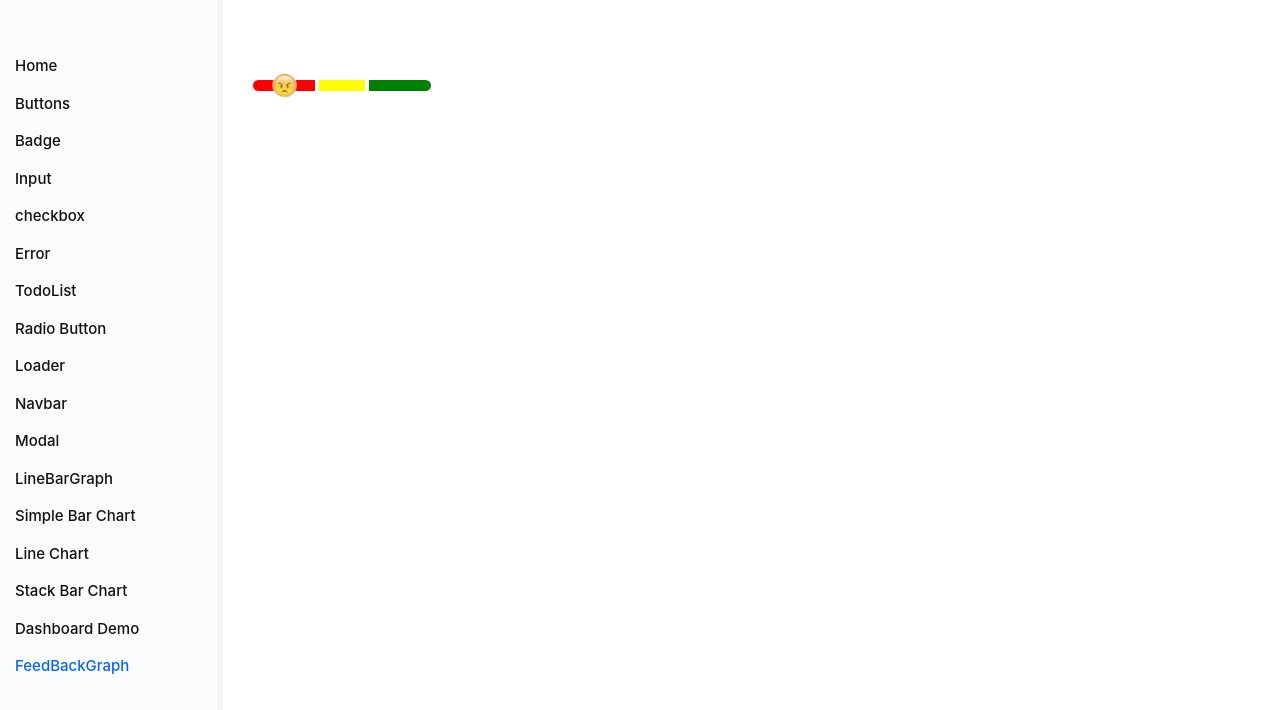
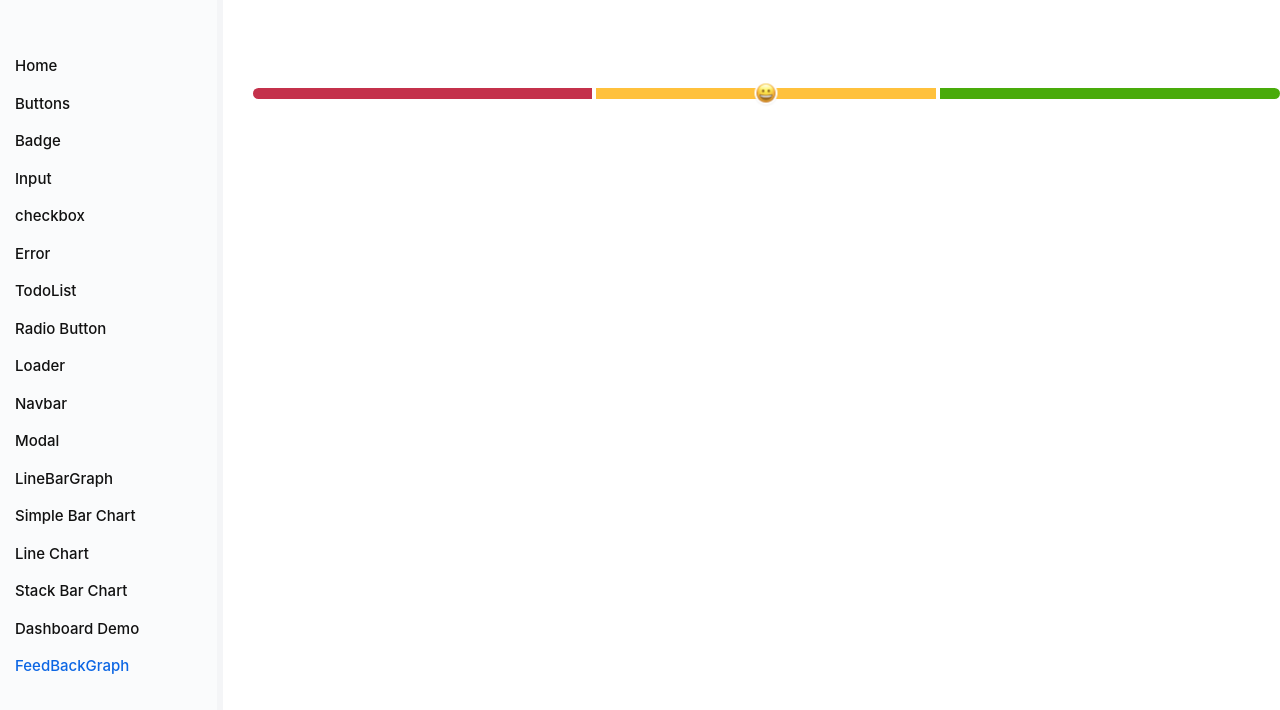
Before and after one commit to christojojo/wacpro-tasks, a React (Vite) app: page /FeedBackGraph in a window 1280 px wide. Shown: the top 710 px of the page. Built offline with nearby package versions, Linux system fonts and the light colour scheme.

Commit message:
feedback graph

```diff
--- a/src/components/BarFeedBack/BarFeedBAck.jsx
+++ b/src/components/BarFeedBack/BarFeedBAck.jsx
@@ -1,38 +1,30 @@
 import React from "react";
-  import Assets from "../../Common/Asset";
 
-  function BarFeedBAck() {
-    const customerRating = { id: "1", Name: "christo", Rating: "1" };
-    const totalRating = "10";
-    const feedbBackValue = customerRating.Rating;
-    // console.log(feedbBackValue);
-    const valuePosition = Math.min(feedbBackValue / totalRating * 100, 85);
-    // console.log(valuePosition, "percentage");
-    const leftPosition = `${valuePosition}%`;
-
-    const getImage=()=>{
-      if(valuePosition > 66){
-        return Assets.smiley
-      }
-      else if(valuePosition > 36){
-        return Assets.mediumEmoji
-      }
-      else{
-        return Assets.angryEmoji
-      }
-    }
+function BarFeedBAck({ icon }) {
+  const satisfaction = [
+    { id: 1, name: "recharge", color: "#C4314B" },
+    { id: 2, name: "maintain", level: "bad", color: "#FFC13C" },
+    { id: 3, name: "thrive", color: "#49AB0A" },
+  ];
 
   return (
-      <div className="relative w-fit">
-        <ul className="flex gap-1 max-w-[178px] w-full *:h-[11px] relative">
-          <li className="bg-[red] w-[65px] rounded-l-full"></li>
-          <li className="bg-[yellow] w-[48px]"></li>
-          <li className="bg-[green] w-[65px] rounded-r-full"></li>
+    <div>
+      <ul className="flex gap-1 py-2 overflow-hidden">
+        {satisfaction.map((item, index) => {
+          return (
+            <li
+              key={index}
+              className={`grow py-1 h-[11px] relative first:rounded-l-[10px] last:rounded-r-[10px]`}
+              style={{ background: item.color }}>
+              {item.level && (
+                <span className="absolute left-1/2 -translate-x-1/2 top-1/2 -translate-y-1/2">
+                  {icon}
+                </span>
+              )}
+            </li>
+          );
+        })}
       </ul>
-        <div className='absolute top-1/2 -translate-y-1/2 ' style={{ left: leftPosition}}>
-          {/* <img src={Assets.emoji} alt="" /> */}
-          <img src={getImage()} alt="" width={27} height={27} />
-        </div>
     </div>
   );
 }
--- a/src/pages/BarFeedBackPage.jsx
+++ b/src/pages/BarFeedBackPage.jsx
@@ -1,10 +1,11 @@
 import React from 'react'
 import BarFeedBAck from '../components/BarFeedBack/BarFeedBAck'
+import Assets from '../Common/Asset'
 
 function BarFeedBackPage() {
   return (
     <div className='pt-20 w-full' >
-      <BarFeedBAck/>
+      <BarFeedBAck icon={<img src={Assets.smiley} alt="" />}/>
     </div>
   )
 }
```
Lines whose indentation alone changed are shown as unchanged.
